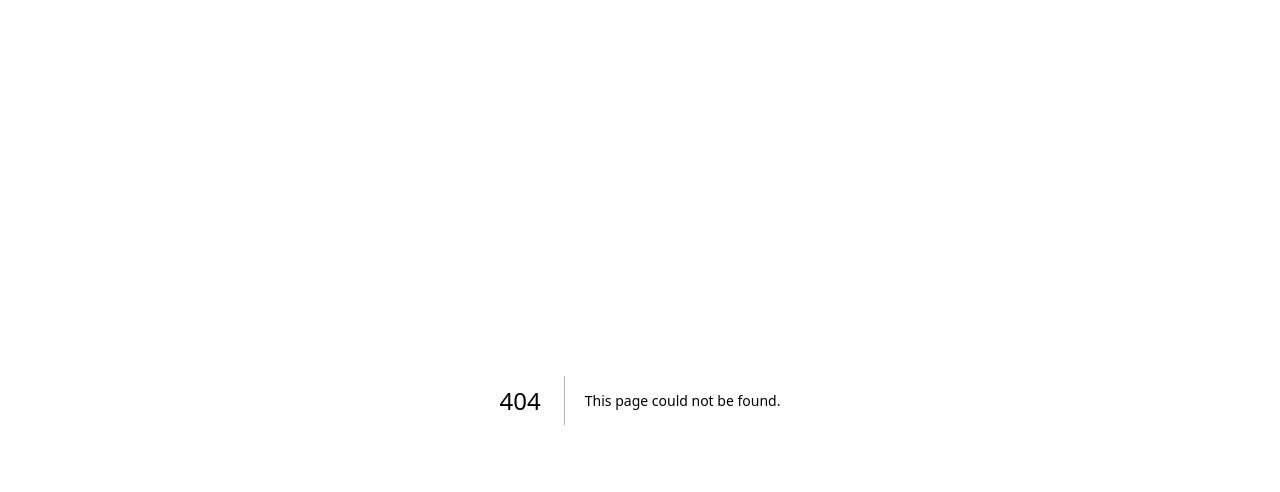
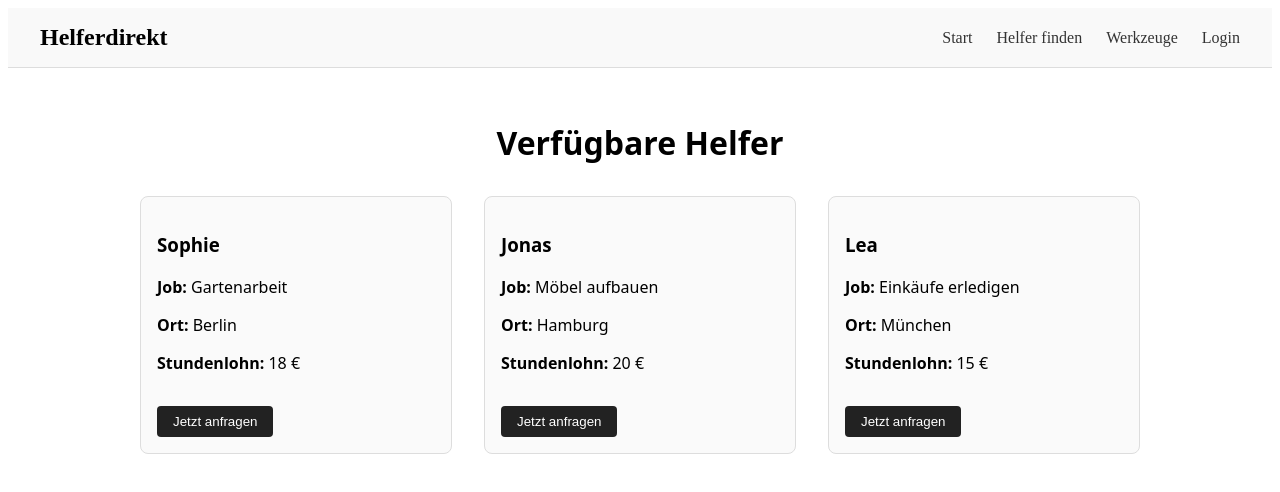
Before and after one commit to Mokis1/Helferdirekt, a Next.js app in the folder frontend/: page /helfer in a window 1280 px wide. Before the commit this address had no page. Shown: the top 492 px of the page. Built offline with nearby package versions, Linux system fonts and the light colour scheme.

Commit message:
Helferseite hinzugefügt

```diff
--- /dev/null
+++ b/frontend/pages/helfer.tsx
@@ -0,0 +1,87 @@
+import React from "react";
+import Head from "next/head";
+import Navbar from "../components/Navbar";
+
+const helferListe = [
+  {
+    name: "Sophie",
+    job: "Gartenarbeit",
+    stadt: "Berlin",
+    stundenlohn: 18,
+  },
+  {
+    name: "Jonas",
+    job: "Möbel aufbauen",
+    stadt: "Hamburg",
+    stundenlohn: 20,
+  },
+  {
+    name: "Lea",
+    job: "Einkäufe erledigen",
+    stadt: "München",
+    stundenlohn: 15,
+  },
+];
+
+export default function HelferSeite() {
+  return (
+    <>
+      <Head>
+        <title>Helfer finden – Helferdirekt</title>
+      </Head>
+      <Navbar />
+      <main style={styles.main}>
+        <h1 style={styles.title}>Verfügbare Helfer</h1>
+        <div style={styles.grid}>
+          {helferListe.map((helfer, i) => (
+            <div key={i} style={styles.card}>
+              <h3>{helfer.name}</h3>
+              <p><strong>Job:</strong> {helfer.job}</p>
+              <p><strong>Ort:</strong> {helfer.stadt}</p>
+              <p><strong>Stundenlohn:</strong> {helfer.stundenlohn} €</p>
+              <button style={styles.button}>Jetzt anfragen</button>
+            </div>
+          ))}
+        </div>
+      </main>
+    </>
+  );
+}
+
+const styles: { [key: string]: React.CSSProperties } = {
+  main: {
+    padding: "2rem",
+    maxWidth: "1000px",
+    margin: "0 auto",
+    fontFamily: "system-ui, sans-serif",
+  },
+  title: {
+    fontSize: "2rem",
+    fontWeight: 600,
+    textAlign: "center",
+    marginBottom: "2rem",
+  },
+  grid: {
+    display: "flex",
+    flexWrap: "wrap",
+    gap: "2rem",
+    justifyContent: "center",
+  },
+  card: {
+    flex: "1 1 250px",
+    border: "1px solid #ddd",
+    borderRadius: "8px",
+    padding: "1rem",
+    backgroundColor: "#fafafa",
+    textAlign: "left",
+  },
+  button: {
+    marginTop: "1rem",
+    padding: "0.5rem 1rem",
+    backgroundColor: "#222",
+    color: "#fff",
+    border: "none",
+    borderRadius: "4px",
+    cursor: "pointer",
+  },
+};
```
